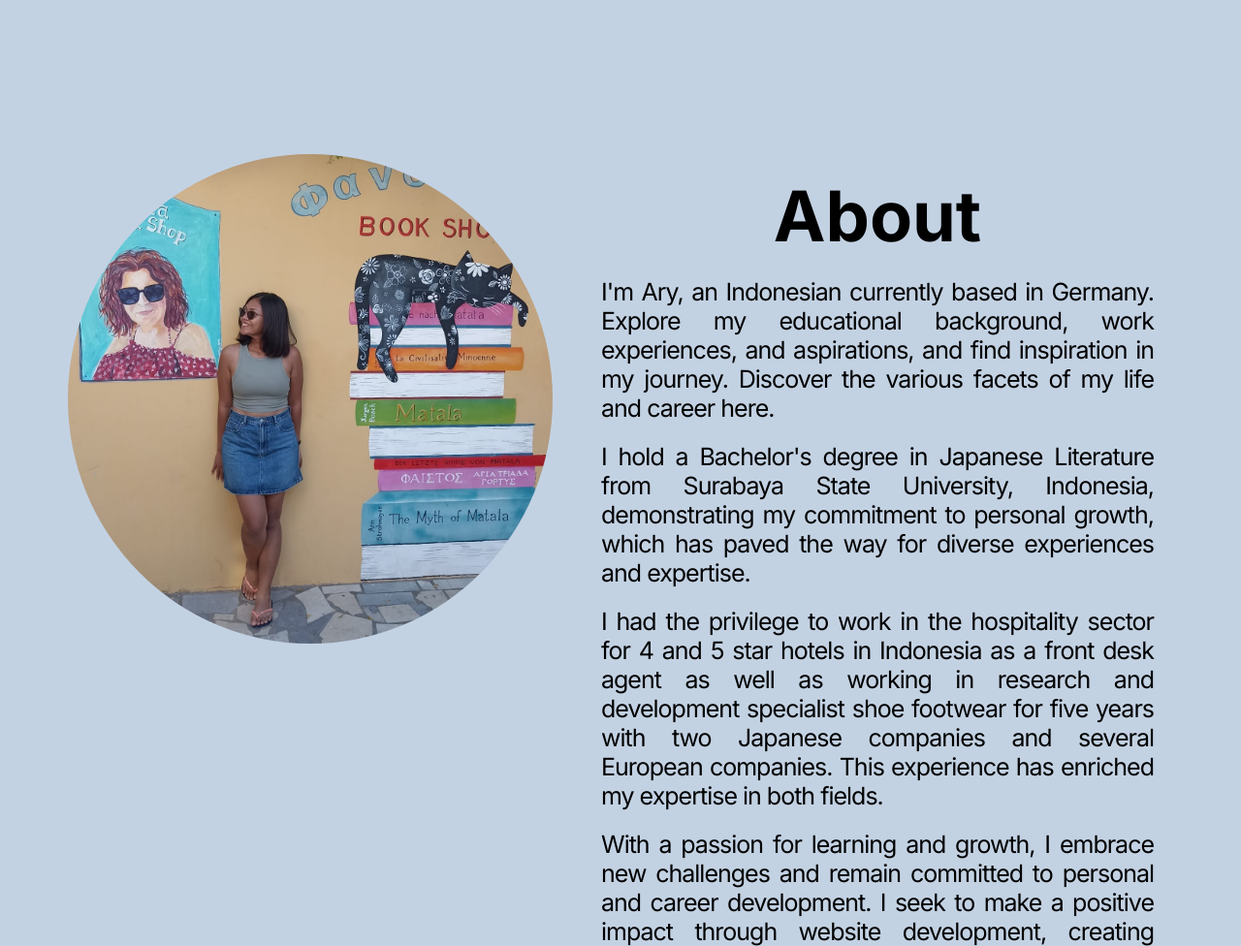
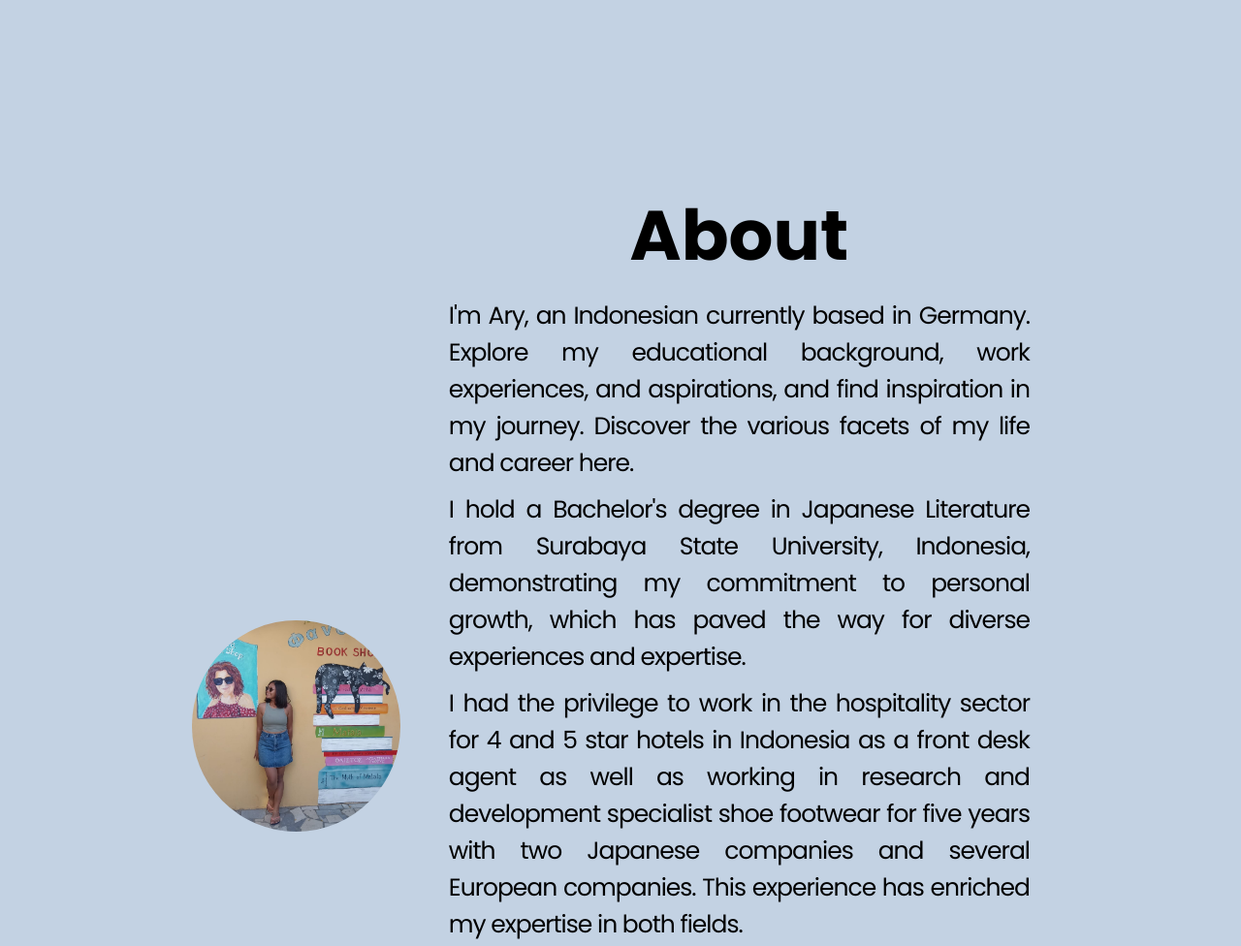
Before and after one commit to Aryanipuspitasari/aryanipuspitasari.github.io, a plain HTML site: page index.html in a window 1280 px wide. Shown: the part 720-1696 px from the top of the page at 97% size. Drawn offline with Linux system fonts and the light colour scheme; a web font is replaced by a local one.

Commit message:
add dont family

```diff
--- a/index.html
+++ b/index.html
@@ -19,6 +19,10 @@
       href="https://fonts.googleapis.com/css2?family=Inter:wght@300;400;500;600;700;800;900&family=Lugrasimo&display=swap"
       rel="stylesheet"
     />
+
+    <link rel="preconnect" href="https://fonts.googleapis.com">
+<link rel="preconnect" href="https://fonts.gstatic.com" crossorigin>
+<link href="https://fonts.googleapis.com/css2?family=Poppins:ital,wght@0,400;0,500;0,600;0,700;1,400;1,500;1,600&display=swap" rel="stylesheet">
 
     <!-- IMPORT CSS -->
     <link rel="stylesheet" href="style.css" />
@@ -246,7 +250,7 @@
                   />
                 </figure>
                 <div class="article-preview">
-                  <h2>Typography Resources</h2>
+                  <h2>Typography</h2>
                   <a href="#" class="read-more" title="read more" target="_blank">
                     Read More
                   </a>
@@ -366,7 +370,7 @@
                   />
                 </figure>
                 <div class="article-preview">
-                  <h2>Magazine Landing Page</h2>
+                  <h2>Magazine Page</h2>
                   <p>
                     <a href="https://github.com/Aryanipuspitasari/zoom-session" class="read-more" title="read more" target="_blank">
                       Read More
--- a/style.css
+++ b/style.css
@@ -24,6 +24,7 @@ body {
   font-size: 18px;
   font-family: "Inter", sans-serif;
   margin: 0 50px 50px 50px;
+  font-family: 'Poppins', sans-serif;
 }
 
 /* CONTAINER HEADER */
@@ -345,23 +346,34 @@ main .aboutcard a::before {
 
 main .aboutcontainer {
   /* border: 3px solid black; */
-  width: 100%;
+  width: 80%;
   display: flex;
   gap: 30px;
   margin: 0 auto;
-  padding: 20px;
+  padding: 30px;
 }
 
-.img-container img {
-  width: 500px;
- border-radius: 50%;
+main .img-container {
+  border: 3px solid red;
+  display: flex;
+  align-items: center;
+  justify-content: center;
+  border-radius: 50%;
+  overflow: hidden;
+  border: transparent;
+}
+
+main .img-container img {
+  width: 100%;
+  border-radius: 50%;
+
 }
 
 main .aboutcontainer .about-text {
   /* border: 3px solid blue; */
   display: flex;
   flex-direction: column;
-  gap: 20px;
+  gap: 10px;
   justify-content: center;
   padding: 20px;
 }
@@ -674,11 +686,11 @@ footer i {
     transform: translateY(0);
   }
 
-  main .aboutcontainer img {
+  /* main .aboutcontainer img {
     width: 500px;
     height: 500px;
 
-   }
+   } */
 /*
   main .wrap-aboutcard {
     grid-template-columns: 1fr;
@@ -715,10 +727,10 @@ footer i {
   flex-direction: column;
   }
 
-  main .aboutcontainer img {
+  /* main .aboutcontainer img {
     width: 250px;
     height: 250px;
-   }
+   } */
 
   /* main .wrap-aboutcard {
     grid-template-columns: 1fr;
```
